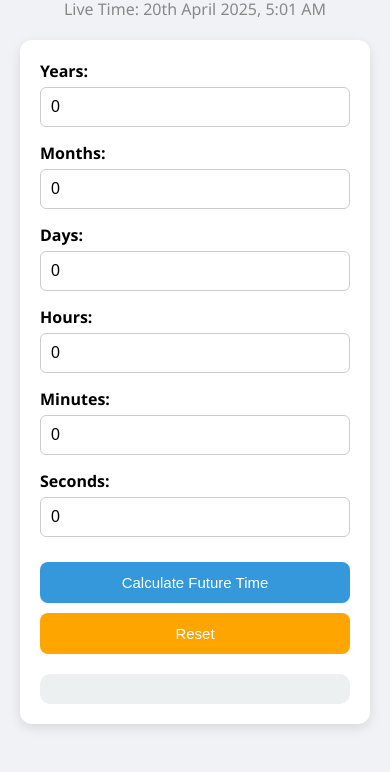
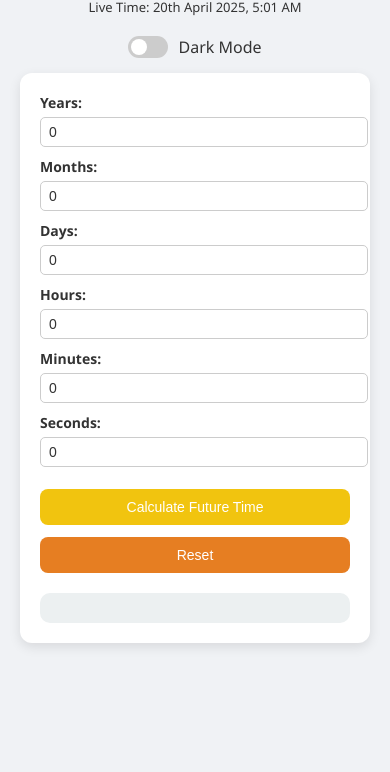
Before and after one commit to CrescendoFluffy/Time-Forward-Calculator, a plain HTML site: page index.html in a window 390 px wide. Shown: the part 72-844 px from the top of the page. Drawn offline with Linux system fonts and the light colour scheme.

Commit message:
dark mode

```diff
--- a/index.html
+++ b/index.html
@@ -11,6 +11,14 @@
 <body>
     <h1>🕒 Time Forward Calculator</h1>
     <div class="live-time" id="liveTime"></div>
+
+    <div class="toggle-container">
+        <label class="switch">
+            <input type="checkbox" id="darkToggle">
+            <span class="slider round"></span>
+        </label>
+        <span>Dark Mode</span>
+    </div>
 
     <div class="container">
         <div class="input-group">
--- a/script.js
+++ b/script.js
@@ -1,18 +1,21 @@
-function updateLiveTime() {
-  const now = new Date();
-  document.getElementById("liveTime").textContent = "Live Time: " + formatDate(now);
+function startLiveTime() {
+  function update() {
+    const now = new Date();
+    document.getElementById("liveTime").textContent =
+      "Live Time: " + formatDate(now);
+    requestAnimationFrame(update);
+  }
+  update();
 }
-setInterval(updateLiveTime, 1000);
-updateLiveTime();
+startLiveTime();
 
 function calculateTime() {
-  const years = parseInt(document.getElementById("years").value) || 0;
-  const months = parseInt(document.getElementById("months").value) || 0;
-  const days = parseInt(document.getElementById("days").value) || 0;
-  const hours = parseInt(document.getElementById("hours").value) || 0;
-  const minutes = parseInt(document.getElementById("minutes").value) || 0;
-  const seconds = parseInt(document.getElementById("seconds").value) || 0;
+  const ids = ["years", "months", "days", "hours", "minutes", "seconds"];
+  const values = ids.map(
+    (id) => parseInt(document.getElementById(id).value) || 0
+  );
 
+  const [years, months, days, hours, minutes, seconds] = values;
   const now = new Date();
   const future = new Date(now);
 
@@ -29,19 +32,31 @@ function calculateTime() {
   `;
 
   document.getElementById("result").innerHTML = resultHTML;
+  saveInputValues(); // save values after calculation
 }
 
 function resetFields() {
   const fields = ["years", "months", "days", "hours", "minutes", "seconds"];
-  fields.forEach(id => document.getElementById(id).value = 0);
+  fields.forEach((id) => (document.getElementById(id).value = 0));
   document.getElementById("result").innerHTML = "";
+  localStorage.removeItem("timeInputs");
 }
 
 function formatDate(date) {
   const day = date.getDate();
   const monthNames = [
-    "January", "February", "March", "April", "May", "June",
-    "July", "August", "September", "October", "November", "December"
+    "January",
+    "February",
+    "March",
+    "April",
+    "May",
+    "June",
+    "July",
+    "August",
+    "September",
+    "October",
+    "November",
+    "December",
   ];
   const suffix = getDaySuffix(day);
   const month = monthNames[date.getMonth()];
@@ -60,9 +75,47 @@ function formatDate(date) {
 function getDaySuffix(day) {
   if (day >= 11 && day <= 13) return "th";
   switch (day % 10) {
-    case 1: return "st";
-    case 2: return "nd";
-    case 3: return "rd";
-    default: return "th";
+    case 1:
+      return "st";
+    case 2:
+      return "nd";
+    case 3:
+      return "rd";
+    default:
+      return "th";
   }
 }
+
+function saveInputValues() {
+  const ids = ["years", "months", "days", "hours", "minutes", "seconds"];
+  const values = {};
+  ids.forEach((id) => {
+    values[id] = document.getElementById(id).value;
+  });
+  localStorage.setItem("timeInputs", JSON.stringify(values));
+}
+
+function loadInputValues() {
+  const saved = localStorage.getItem("timeInputs");
+  if (!saved) return;
+  const values = JSON.parse(saved);
+  Object.keys(values).forEach((id) => {
+    const input = document.getElementById(id);
+    if (input) input.value = values[id];
+  });
+}
+loadInputValues();
+
+// Dark Mode Toggle
+const darkToggle = document.getElementById("darkToggle");
+darkToggle.addEventListener("change", () => {
+  document.body.classList.toggle("dark-mode", darkToggle.checked);
+  localStorage.setItem("darkMode", darkToggle.checked);
+});
+
+// Restore Dark Mode on Load
+window.addEventListener("DOMContentLoaded", () => {
+  const darkPref = localStorage.getItem("darkMode") === "true";
+  darkToggle.checked = darkPref;
+  document.body.classList.toggle("dark-mode", darkPref);
+});
--- a/style.css
+++ b/style.css
@@ -1,6 +1,23 @@
+:root {
+  --bg-color: #f0f2f5;
+  --text-color: #333;
+  --container-bg: white;
+  --input-border: #ccc;
+  --result-bg: #ecf0f1;
+}
+
+body.dark-mode {
+  --bg-color: #121212;
+  --text-color: #f0f0f0;
+  --container-bg: #1e1e1e;
+  --input-border: #555;
+  --result-bg: #2c2c2c;
+}
+
 body {
   font-family: "Segoe UI", Tahoma, Geneva, Verdana, sans-serif;
-  background: #f0f2f5;
+  background: var(--bg-color);
+  color: var(--text-color);
   margin: 0;
   padding: 20px;
   display: flex;
@@ -10,100 +27,166 @@ body {
 
 h1 {
   text-align: center;
-  color: #2c3e50;
   margin-bottom: 10px;
 }
 
 .live-time {
-  font-size: 16px;
-  color: #888;
+  font-size: 14px;
   margin-bottom: 20px;
+  text-align: center;
 }
 
 .container {
-  background: #fff;
+  background: var(--container-bg);
   padding: 20px;
   border-radius: 12px;
   box-shadow: 0 4px 12px rgba(0, 0, 0, 0.1);
   width: 100%;
-  max-width: 500px;
+  max-width: 420px;
   box-sizing: border-box;
 }
 
 .input-group {
   display: flex;
-  flex-direction: column;
-  margin-bottom: 15px;
+  justify-content: space-between;
+  align-items: center;
+  margin-bottom: 10px;
 }
 
 .input-group label {
-  font-weight: bold;
-  margin-bottom: 5px;
+  flex: 1;
+  font-weight: 600;
+  font-size: 14px;
 }
 
 .input-group input {
-  padding: 10px;
-  border: 1px solid #ccc;
-  border-radius: 6px;
-  font-size: 16px;
+  flex: 1;
+  padding: 6px 8px;
+  font-size: 14px;
+  border: 1px solid var(--input-border);
+  border-radius: 5px;
+  max-width: 120px;
+  background: inherit;
+  color: inherit;
 }
 
 button {
   width: 100%;
-  padding: 12px;
-  font-size: 16px;
+  padding: 10px;
+  font-size: 15px;
   border: none;
   border-radius: 8px;
-  color: #fff;
+  color: white;
   cursor: pointer;
+  margin-top: 12px;
+  transition: background-color 0.2s ease-in-out;
 }
 
 button.calculate {
-  background-color: #3498db;
-  margin-top: 10px;
+  background-color: #f1c40f;
 }
-
 button.calculate:hover {
-  background-color: #2980b9;
+  background-color: #d4ac0d;
 }
 
 button.reset {
-  background-color: orange;
-  margin-top: 10px;
+  background-color: #e67e22;
 }
-
 button.reset:hover {
-  background-color: darkorange;
+  background-color: #ca6f1e;
 }
 
 .result {
   margin-top: 20px;
-  background: #ecf0f1;
+  background: var(--result-bg);
   padding: 15px;
   border-radius: 10px;
-  font-size: 16px;
-  word-wrap: break-word;
+  font-size: 15px;
 }
 
 .result strong {
-  color: #2c3e50;
+  color: var(--text-color);
 }
 
-/* 📱 Responsive for small screens */
+.toggle-container {
+  display: flex;
+  align-items: center;
+  gap: 10px;
+  margin-bottom: 15px;
+}
+
+.switch {
+  position: relative;
+  display: inline-block;
+  width: 40px;
+  height: 22px;
+}
+.switch input {
+  opacity: 0;
+  width: 0;
+  height: 0;
+}
+.slider {
+  position: absolute;
+  cursor: pointer;
+  top: 0;
+  left: 0;
+  right: 0;
+  bottom: 0;
+  background-color: #ccc;
+  border-radius: 22px;
+  transition: 0.4s;
+}
+.slider:before {
+  position: absolute;
+  content: "";
+  height: 16px;
+  width: 16px;
+  left: 3px;
+  bottom: 3px;
+  background-color: white;
+  border-radius: 50%;
+  transition: 0.4s;
+}
+input:checked + .slider {
+  background-color: #4caf50;
+}
+input:checked + .slider:before {
+  transform: translateX(18px);
+}
+.slider.round {
+  border-radius: 34px;
+}
+.slider.round:before {
+  border-radius: 50%;
+}
+
 @media (max-width: 500px) {
   .input-group {
     flex-direction: column;
+    align-items: flex-start;
+  }
+
+  .input-group input {
+    width: 100%;
+    max-width: none;
+    margin-top: 5px;
   }
 
   h1 {
     font-size: 20px;
   }
 
-  button {
-    font-size: 15px;
+  .live-time {
+    font-size: 13px;
   }
 
   .result {
-    font-size: 15px;
+    font-size: 14px;
+  }
+
+  button {
+    font-size: 14px;
+    padding: 10px;
   }
 }
```
